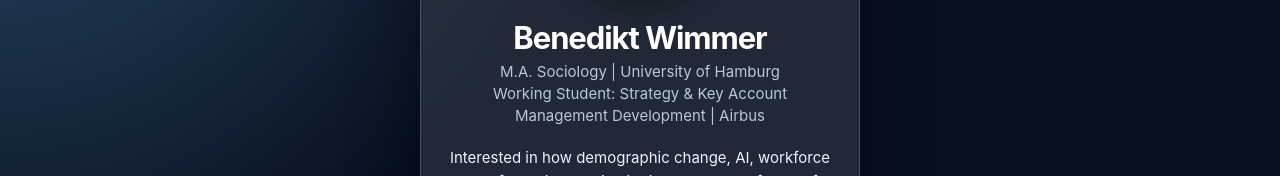
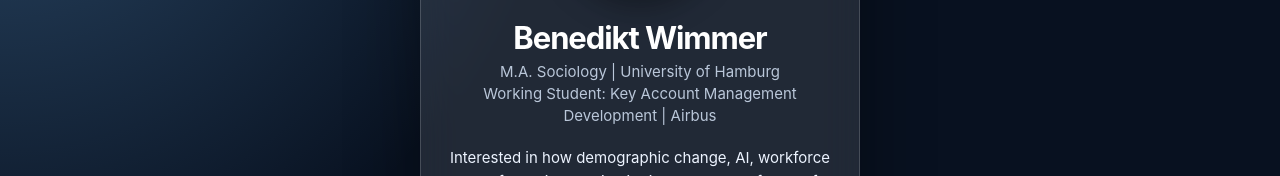
Before and after one commit to wimmerbenedikt2-commits/benediktwimmer, a plain HTML site: page index.html in a window 1280 px wide. Shown: the part 216-392 px from the top of the page. Drawn offline with Linux system fonts and the light colour scheme.

Commit message:
Update index.html

```diff
--- a/index.html
+++ b/index.html
@@ -121,7 +121,7 @@
       <h1>Benedikt Wimmer</h1>
       <p class="subtitle">
         M.A. Sociology | University of Hamburg<br>
-        Working Student: Strategy & Key Account Management Development | Airbus
+        Working Student: Key Account Management Development | Airbus
       </p>
 
       <p class="tagline">
```
